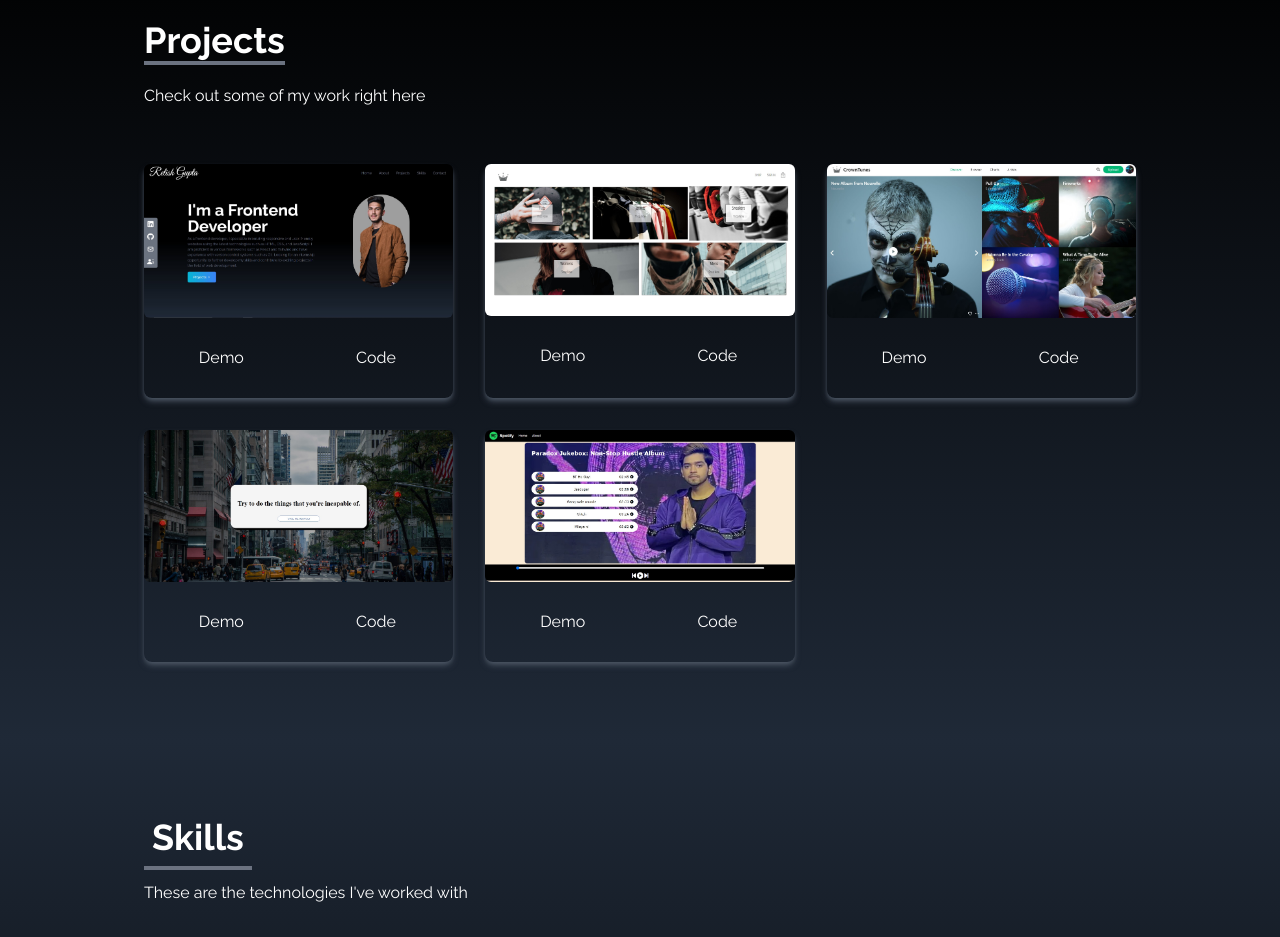
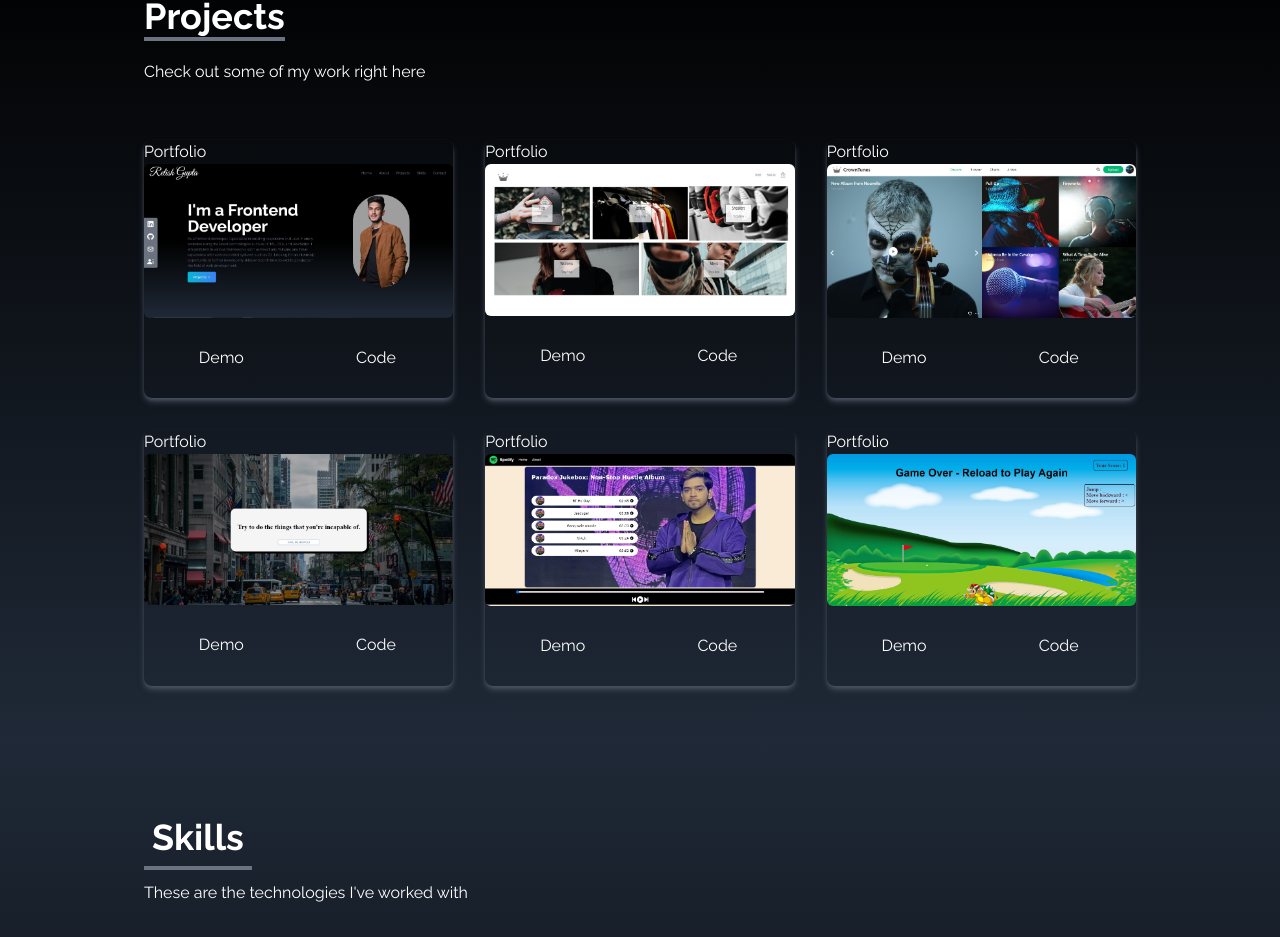
Before and after one commit to relishgupta/Portfolio, a React (Create React App) app: page / in a window 1280 px wide. Shown: the part 1659-2596 px from the top of the page. Built offline with nearby package versions, Linux system fonts and the light colour scheme.

Commit message:
adding links for demo and code button

```diff
--- a/src/components/projects.jsx
+++ b/src/components/projects.jsx
@@ -30,7 +30,7 @@ const Projects = () => {
     {
       id:6,
       src:game,
-      style:"hidden sm:shadow-md shadow-gray-600 rounded-lg",
+      style:"mob:hidden",
     },
   ];
 
@@ -48,6 +48,7 @@ const Projects = () => {
         <div className="grid sm:grid-cols-2 md:grid-cols-3 gap-8 px-12 sm:px-0">
           {projects.map(({src,id,style})=>(
             <div key={id} className={`shadow-md shadow-gray-600 rounded-lg + ${style}`}>
+                 <span><p className="text-base">Portfolio</p></span>
                 <img
                   src={src}
                   alt=""
```
